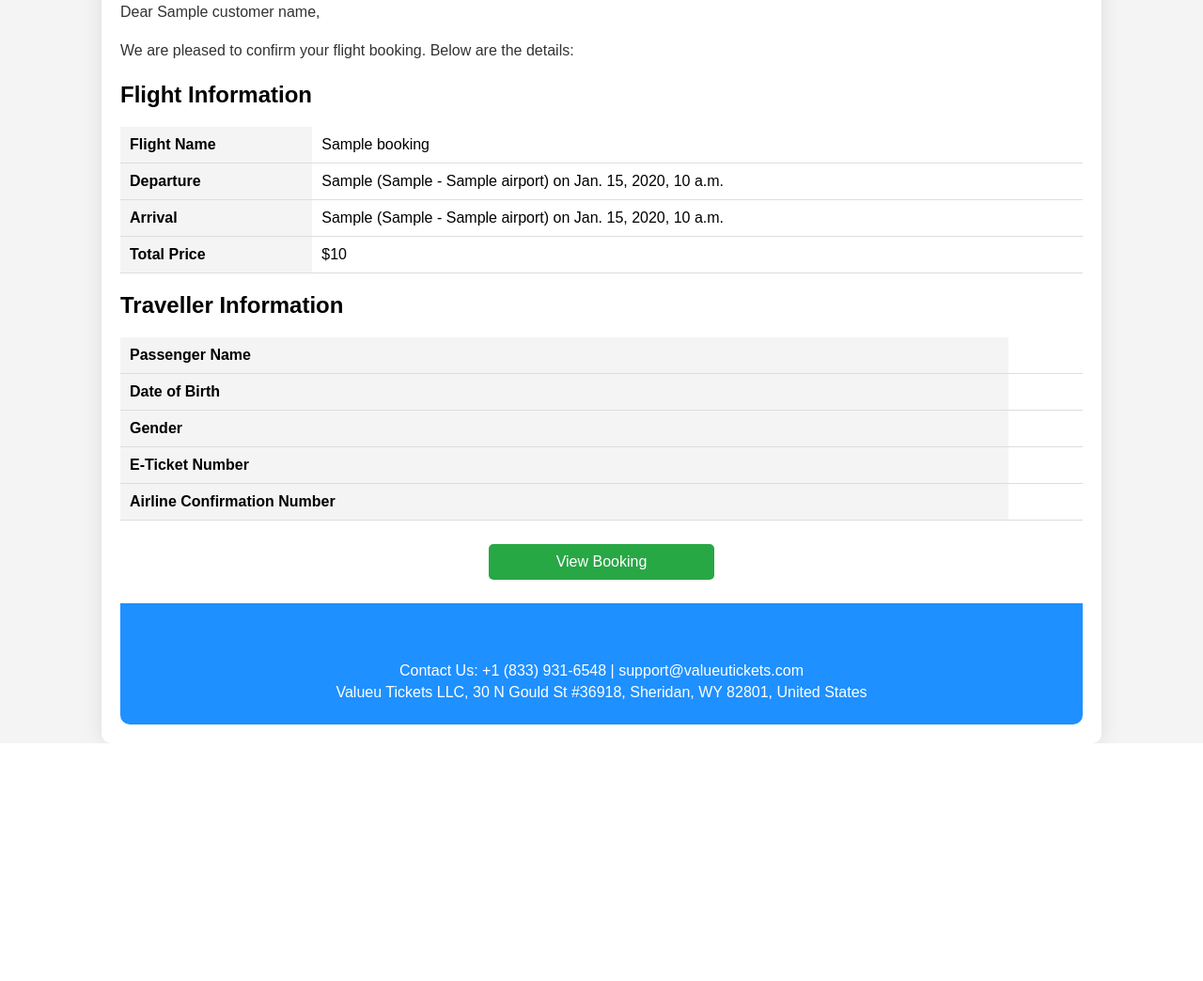
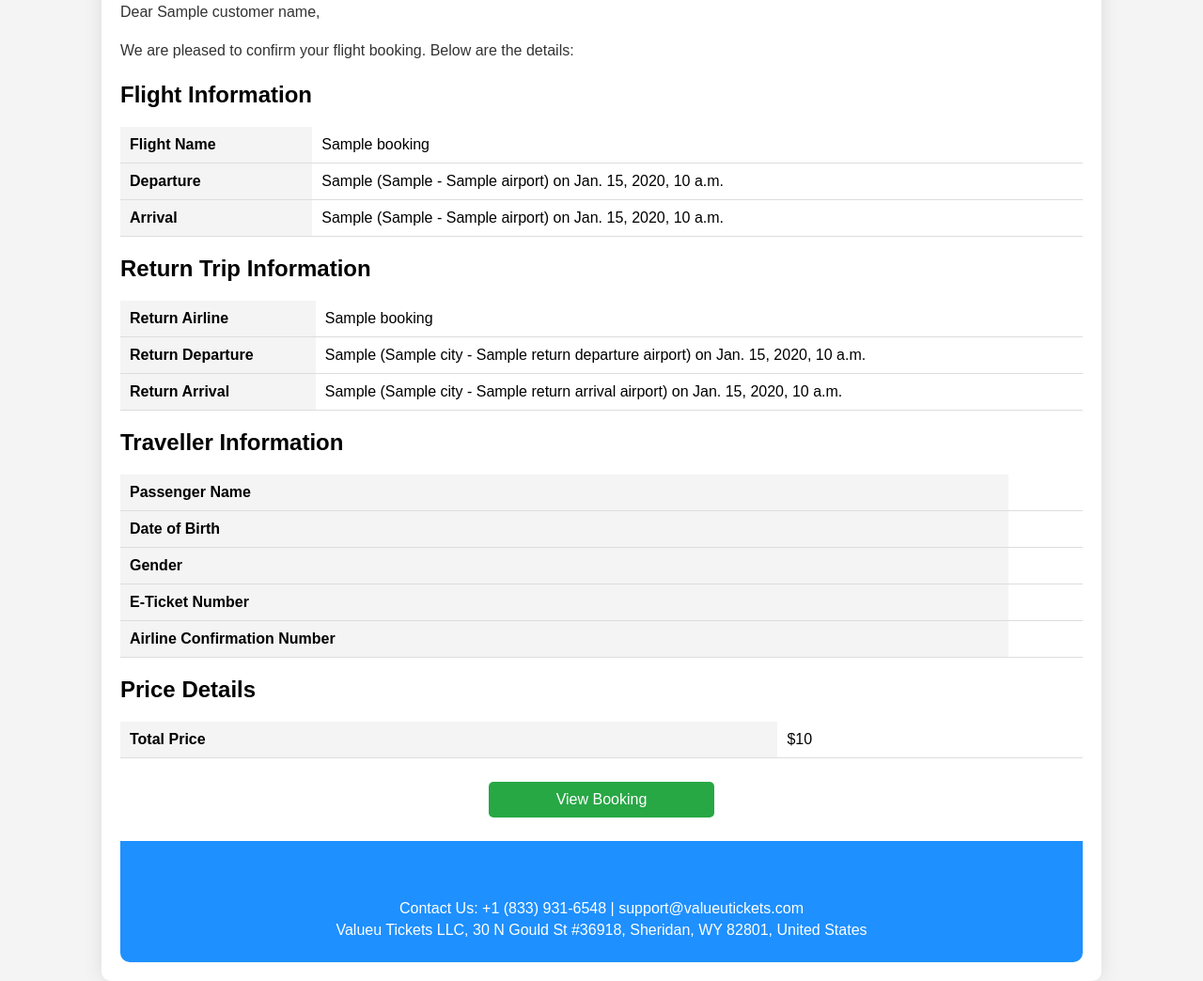
Before and after one commit to CipherNinja/API-valueutickets.com, a Django app: template FlightCRM/FlightAPI/templates/ticket_delivery.html in a window 1280 px wide. Shown: the part 229-1273 px from the top of the page at 94% size. Before the commit the page ends 1020 px from the top, so only its background shows below. Run offline with Django 5.2, Linux system fonts and the light colour scheme; tables that the repository leaves empty hold one stand-in row (values such as "Sample post"); the template is opened without the code that fills it: values that come from a table or form of the project are taken from there, most other values are stand-ins (such as "Sample title", 1, 10 or a date in 2020); lists and menus that the app fills with data are empty.

Commit message:
updated ticket sending template and signals

```diff
--- a/FlightCRM/FlightAPI/templates/ticket_delivery.html
+++ b/FlightCRM/FlightAPI/templates/ticket_delivery.html
@@ -50,11 +50,24 @@
                     <th>Arrival</th>
                     <td>{{ booking.arrival_iata }} ({{ arrival_airport.city }} - {{ arrival_airport.airport_name }}) on {{ booking.arrival_date }}</td>
                 </tr>
+            </table>
+            {% if return_trip %}
+            <h2>Return Trip Information</h2>
+            <table>
                 <tr>
-                    <th>Total Price</th>
-                    <td>${{ booking.payble_amount }}</td>
+                    <th>Return Airline</th>
+                    <td>{{ booking.flight_name }}</td>
+                </tr>
+                <tr>
+                    <th>Return Departure</th>
+                    <td>{{ return_trip.return_departure_iata }} ({{ return_trip.return_departure_airport.city }} - {{ return_trip.return_departure_airport.airport_name }}) on {{ return_trip.return_departure_date }}</td>
+                </tr>
+                <tr>
+                    <th>Return Arrival</th>
+                    <td>{{ return_trip.return_arrival_iata }} ({{ return_trip.return_arrival_airport.city }} - {{ return_trip.return_arrival_airport.airport_name }}) on {{ return_trip.return_arrival_date }}</td>
                 </tr>
             </table>
+            {% endif %}
         </div>
         <div class="details">
             <h2>Traveller Information</h2>
@@ -83,6 +96,15 @@
             </table>
             {% endfor %}
         </div>
+        <div class="details">
+            <h2>Price Details</h2>
+            <table>
+                <tr>
+                    <th>Total Price</th>
+                    <td>${{ booking.payble_amount }}</td>
+                </tr>
+            </table>
+        </div>
         <div class="button-container">
             <a href="#" class="button button-accept">View Booking</a>
         </div>
```
Also changed, not shown: FlightCRM/FlightAPI/signals.py (+13 -0 lines).
